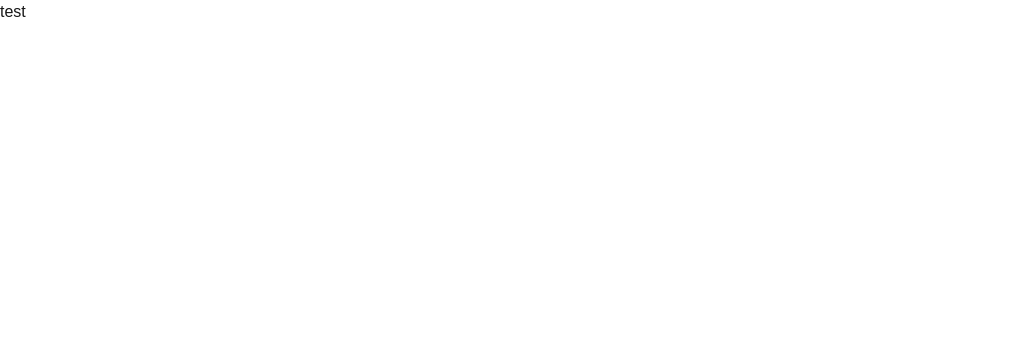
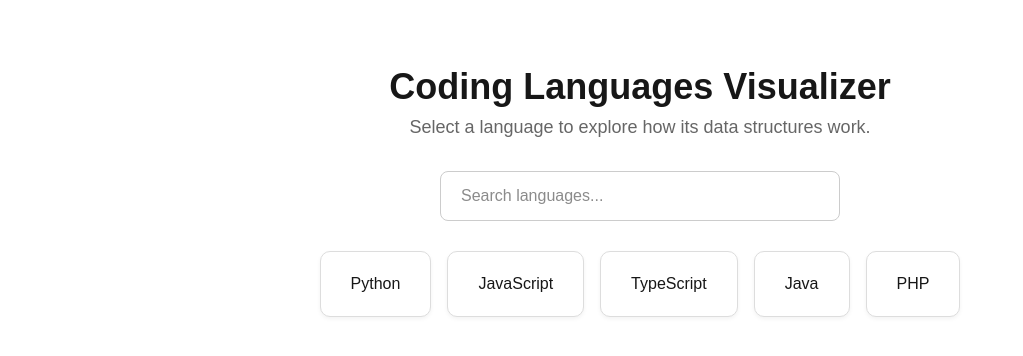
Before and after one commit to alexandergshaw/programming-concept-visualizer, a Next.js app in the folder client-app/: page / in a window 1280 px wide. Shown: the top 356 px of the page, without its empty margins (0-1023 px from the left). Built offline with nearby package versions, Linux system fonts and the light colour scheme.

Commit message:
landing page

```diff
--- a/client-app/src/app/page.tsx
+++ b/client-app/src/app/page.tsx
@@ -1,5 +1,74 @@
-export default function Home() {
+'use client';
+
+import { useRouter } from 'next/navigation';
+import { useState } from 'react';
+
+const languages = ["Python", "JavaScript", "TypeScript", "Java", "PHP"];
+
+export default function LandingPage() {
+  const [searchTerm, setSearchTerm] = useState('');
+  const router = useRouter();
+
+  const filteredLanguages = languages.filter((lang) =>
+    lang.toLowerCase().includes(searchTerm.toLowerCase())
+  );
+
+  const handleClick = (language: string) => {
+    const slug = language.toLowerCase();
+    router.push(`/languages/${slug}`);
+  };
+
   return (
-    <>test</>
+    <main style={{ padding: '60px 20px', fontFamily: 'sans-serif' }}>
+      <div style={{ maxWidth: '800px', margin: '0 auto', textAlign: 'center' }}>
+        <h1 style={{ fontSize: '36px', fontWeight: 'bold' }}>Coding Languages Visualizer</h1>
+        <p style={{ fontSize: '18px', color: '#666', marginBottom: '30px' }}>
+          Select a language to explore how its data structures work.
+        </p>
+
+        <input
+          type="text"
+          placeholder="Search languages..."
+          value={searchTerm}
+          onChange={(e) => setSearchTerm(e.target.value)}
+          style={{
+            padding: '12px 20px',
+            fontSize: '16px',
+            width: '100%',
+            maxWidth: '400px',
+            border: '1px solid #ccc',
+            borderRadius: '8px',
+            marginBottom: '30px'
+          }}
+        />
+
+        <div style={{
+          display: 'flex',
+          flexWrap: 'wrap',
+          justifyContent: 'center',
+          gap: '16px'
+        }}>
+          {filteredLanguages.map((language) => (
+            <div
+              key={language}
+              onClick={() => handleClick(language)}
+              style={{
+                padding: '20px 30px',
+                background: '#fff',
+                border: '1px solid #ddd',
+                borderRadius: '10px',
+                cursor: 'pointer',
+                boxShadow: '0 2px 4px rgba(0,0,0,0.05)',
+                transition: 'transform 0.2s ease',
+              }}
+              onMouseEnter={(e) => (e.currentTarget.style.transform = 'translateY(-3px)')}
+              onMouseLeave={(e) => (e.currentTarget.style.transform = 'none')}
+            >
+              {language}
+            </div>
+          ))}
+        </div>
+      </div>
+    </main>
   );
 }
```
